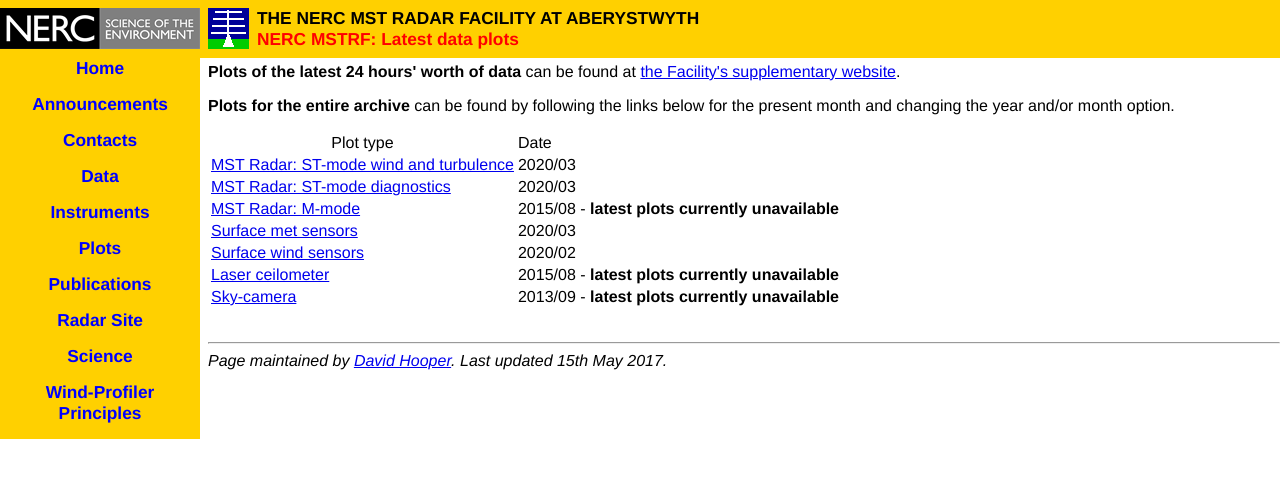
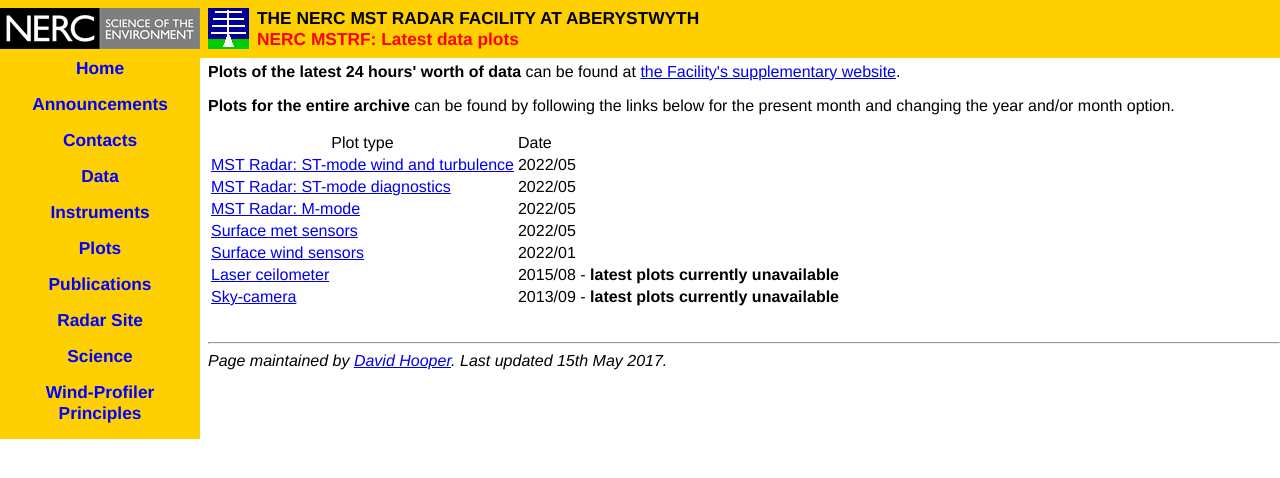
Before and after one commit to dahooper/nerc_mstrf_website, a Jekyll site: the page built from docs/plots_latest.html, in a window 1280 px wide. Shown: the top 478 px of the page. Built offline with Jekyll 4.4.1, drawn with Linux system fonts in a browser that asks for light colours.

Commit message:
Update plots_latest.html
Updated monthly links

```diff
--- a/docs/plots_latest.html
+++ b/docs/plots_latest.html
@@ -18,37 +18,37 @@
 
   <TR>
     <TD><A
-    href="http://data.ceda.ac.uk/badc/mst/plots/st-mode/2020/03">MST
+    href="http://data.ceda.ac.uk/badc/mst/plots/st-mode/2022/05">MST
     Radar: ST-mode wind and turbulence</A></TD>
-    <TD>2020/03</TD>
+    <TD>2022/05</TD>
   </TR>
 
   <TR>
     <TD><A
-    href="http://data.ceda.ac.uk/badc/mst/plots/st-diagnostics/2020/03">MST
+    href="http://data.ceda.ac.uk/badc/mst/plots/st-diagnostics/2022/05">MST
     Radar: ST-mode diagnostics</A></TD>
-    <TD>2020/03</TD>
+    <TD>2022/05</TD>
   </TR>
 
   <TR>
     <TD><A
-    href="http://data.ceda.ac.uk/badc/mst/plots/m-mode/2015/08">MST
+    href="http://data.ceda.ac.uk/badc/mst/plots/m-mode/2022/05">MST
     Radar: M-mode</A></TD>
-    <TD>2015/08 - <B>latest plots currently unavailable</B></TD>
+    <TD>2022/05</B></TD>
   </TR>
 
   <TR>
     <TD><A
-    href="http://data.ceda.ac.uk/badc/mst/plots/surface-met/2020/03">Surface
+    href="http://data.ceda.ac.uk/badc/mst/plots/surface-met/2022/05">Surface
     met sensors</A></TD>
-    <TD>2020/03</B></TD>
+    <TD>2022/05</B></TD>
   </TR>
 
   <TR>
     <TD><A
-    href="http://data.ceda.ac.uk/badc/mst/plots/surface-wind/2020/02">Surface
+    href="http://data.ceda.ac.uk/badc/mst/plots/surface-wind/2022/01">Surface
     wind sensors</A></TD>
-    <TD>2020/02</TD>
+    <TD>2022/01</TD>
   </TR>
 
   <TR>
```
